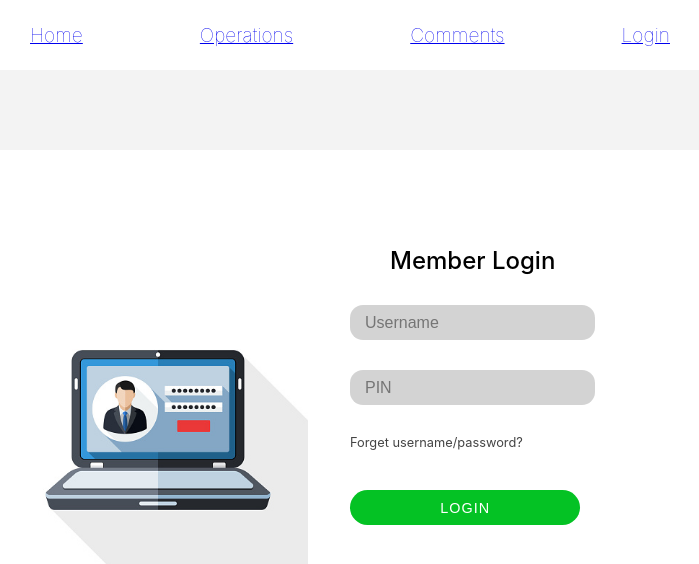
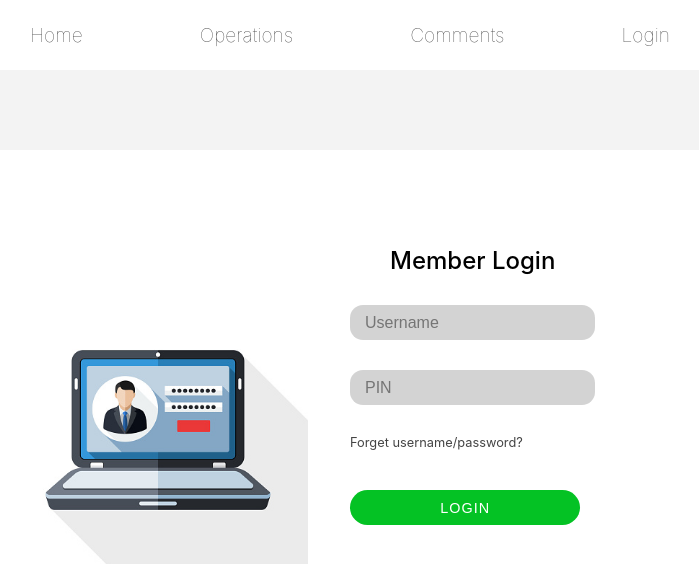
Before and after one commit to GabrielDelaPena/eindWerkDweb, a React (Create React App) app: page /login in a window 1280 px wide. Shown: the top 564 px of the page, without its empty margins (290-989 px from the left). Built offline with nearby package versions, Linux system fonts and the light colour scheme; no server answers; the database is empty.

Commit message:
admin functies in progres

```diff
--- a/src/App.js
+++ b/src/App.js
@@ -1,5 +1,6 @@
 import "./App.css";
-import { Routes, Route } from "react-router-dom";
+import { Routes, Route, Navigate } from "react-router-dom";
+import { React, useContext } from "react";
 
 import Nav from "./components/nav/Nav";
 import Bank from "./pages/bank/Bank";
@@ -8,8 +9,11 @@ import Login from "./components/login/Login";
 import Home from "./pages/website/home/Home";
 import Operations from "./pages/website/operations/Operations";
 import Comments from "./pages/website/comments/Comments";
+import AccountContext from "./contexts/accounts_contexts";
 
 function App() {
+  const accountCtx = useContext(AccountContext);
+
   return (
     <div className="App">
       <Nav />
@@ -19,7 +23,12 @@ function App() {
         <Route path="/comments" element={<Comments />} />
         <Route path="/login" element={<Login />} />
         <Route path="/account" element={<Bank />} />
-        <Route path="/admin" element={<Admin />} />
+        <Route
+          path="/admin"
+          element={
+            accountCtx.adminLoggedin ? <Admin /> : <Navigate to="/login" />
+          }
+        />
       </Routes>
     </div>
   );
--- a/src/components/currentBalance/CurrentBalance.js
+++ b/src/components/currentBalance/CurrentBalance.js
@@ -5,6 +5,9 @@ import AccountContext from "../../contexts/accounts_contexts";
 
 function CurrentBalance() {
   const accountCtx = useContext(AccountContext);
+  let today = new Date();
+  let date =
+    today.getDate() + "/" + (today.getMonth() + 1) + "/" + today.getFullYear();
 
   /** Sum of total balance using reduce. */
   const curBalance = accountCtx.currentAccount.movements.reduce(
@@ -16,7 +19,7 @@ function CurrentBalance() {
     <div className={style.currBalContainer}>
       <div className={style.currBalTitle}>
         <p className={style.title}>Current Balance</p>
-        <p className={style.date}>As of 31/03/2022</p>
+        <p className={style.date}>As of {date}</p>
       </div>
       <p className={style.balance}>{curBalance} EUR</p>
     </div>
--- a/src/components/login/Login.js
+++ b/src/components/login/Login.js
@@ -22,11 +22,19 @@ function Login() {
       (acc) => acc.username === enteredUsername && acc.pin === enteredPin
     );
 
+    if (enteredUsername === "admin" && enteredPin === "8246") {
+      accountCtx.setIsLoggedin(true);
+      accountCtx.setAdminLoggedin(true);
+      navigate("/admin");
+      return alert("Admin logged in.");
+    }
+
     if (!findAccount) {
       return alert("Account does not exist.");
     }
 
     accountCtx.setCurrentUser(findAccount.username);
+    accountCtx.setIsLoggedin(true);
     accountCtx.setUpdate(!accountCtx.update);
     navigate("/account");
   };
--- a/src/components/movements/MovementsList.js
+++ b/src/components/movements/MovementsList.js
@@ -9,23 +9,10 @@ import AccountContext from "../../contexts/accounts_contexts";
 
 function MovementsList() {
   const accountCtx = useContext(AccountContext);
-  const currentUser = accountCtx.currentAccount;
-
-  // useEffect(() => {
-  //   const setLocalStorage = () => {
-  //     localStorage.setItem("user", JSON.stringify(currentUser));
-  //   };
-  //   setLocalStorage();
-  //   // accountCtx.setLocalAccount(JSON.parse(localStorage.getItem("user")));
-  //   // // console.log(accountCtx.localAccount);
-  //   // console.log("locaStorage");
-  // }, [currentUser]);
-
-  // console.log(accountCtx.localAccount);
 
   return (
     <div className={style.movsContainer}>
-      {currentUser.movements.map((mov, i) => {
+      {accountCtx.currentAccount.movements.map((mov, i) => {
         return <MovementItem key={i} mov={mov} />;
       })}
     </div>
--- a/src/components/nav/Nav.js
+++ b/src/components/nav/Nav.js
@@ -8,21 +8,39 @@ function Nav() {
   const accountCtx = useContext(AccountContext);
   const navigate = useNavigate();
 
-  // const logoutHandler = (e) => {
-  //   e.preventDefault();
-
-  //   accountCtx.setCurrentUser({});
-  //   accountCtx.setIsLoggedin(false);
-  //   navigate("login");
-  // };
+  const logoutHandler = (e) => {
+    e.preventDefault();
+    accountCtx.setCurrentUser("");
+    accountCtx.setIsLoggedin(false);
+    accountCtx.setAdminLoggedin(false);
+    console.log("logout");
+    navigate("/");
+  };
 
   return (
     <nav className={style.nav}>
       <ul className={style.listsContainer}>
-        <Link to="/">Home</Link>
-        <Link to="/operations">Operations</Link>
-        <Link to="/comments">Comments</Link>
-        <Link to="/login">Login</Link>
+        {!accountCtx.isLoggedIn && (
+          <>
+            <Link className={style.links} to="/">
+              Home
+            </Link>
+            <Link className={style.links} to="/operations">
+              Operations
+            </Link>
+            <Link className={style.links} to="/comments">
+              Comments
+            </Link>
+            <Link className={style.links} to="/login">
+              Login
+            </Link>
+          </>
+        )}
+        {accountCtx.isLoggedIn && (
+          <Link className={style.links} to="/login" onClick={logoutHandler}>
+            Logout
+          </Link>
+        )}
       </ul>
     </nav>
   );
--- a/src/components/nav/nav.module.css
+++ b/src/components/nav/nav.module.css
@@ -5,18 +5,22 @@
 
 .listsContainer {
   display: flex;
-    list-style: none;
   flex-direction: row;
   justify-content: space-between;
   align-items: center;
   margin: 0 auto 0 auto;
   width: 50%;
   height: 70px;
-    font-size: 1.2rem;
-    font-weight: lighter;
-    color: #444444;
 }
 
 .listItem {
   cursor: pointer;
 }
+
+.links {
+  display: flex;
+  text-decoration: none;
+  color: #444444;
+  font-size: 1.2rem;
+  font-weight: lighter;
+}
--- a/src/components/operations/operationsComponents/OperationInfo.js
+++ b/src/components/operations/operationsComponents/OperationInfo.js
@@ -5,24 +5,19 @@ import AccountContext from "../../../contexts/accounts_contexts";
 
 function OperationInfo() {
   const accountCtx = useContext(AccountContext);
-  const currentUser = accountCtx.currentAccount;
 
-  // useEffect(() => {
-  //   console.log(currentUser);
-  //   console.log("changes account");
-  // }, [accountCtx.update]);
   return (
     <div className={style.container}>
       <div className={style.infoContainer}>
         <p className={style.labels}>
-          Name: <span className={style.userInfo}>{currentUser.name}</span>
+          Name: <span className={style.userInfo}>{accountCtx.currentAccount.name}</span>
         </p>
         <p className={style.labels}>
           BirthDate:
-          <span className={style.userInfo}>{currentUser.birthyear}</span>
+          <span className={style.userInfo}>{accountCtx.currentAccount.birthyear}</span>
         </p>
         <p className={style.labels}>
-          Adres: <span className={style.userInfo}>{currentUser.adres}</span>
+          Adres: <span className={style.userInfo}>{accountCtx.currentAccount.adres}</span>
         </p>
       </div>
     </div>
--- a/src/contexts/accounts_contexts.js
+++ b/src/contexts/accounts_contexts.js
@@ -9,14 +9,14 @@ export const AccountContextProvider = (props) => {
   const [accounts, setAccounts] = useState([]);
   const [loading, setLoading] = useState(false);
   const [update, setUpdate] = useState(true);
-
-  /** Localstorage */
-  let [isLoggedIn, setIsLoggedin] = useState(false);
-  const [localAccount, setLocalAccount] = useState({});
+  const [adminLoggedin, setAdminLoggedin] = useState(false);
 
   /** Current account */
   const [currentUser, setCurrentUser] = useState("");
-  const currentAccount = accounts.find((acc) => acc.username === currentUser);
+  const currentAccount = accounts.find((acc) => acc.username === currentUser)
+    ? accounts.find((acc) => acc.username === currentUser)
+    : {};
+  const [isLoggedIn, setIsLoggedin] = useState(false);
 
   /** My firebase collection(accounts) */
   const userCollectionRef = collection(db, "accounts");
@@ -31,6 +31,9 @@ export const AccountContextProvider = (props) => {
     console.log("changes");
   }, [update]);
 
+  console.log(currentAccount);
+  console.log(isLoggedIn);
+
   const value = {
     accounts: accounts,
     currentAccount: currentAccount,
@@ -41,11 +44,11 @@ export const AccountContextProvider = (props) => {
     isLoggedIn: isLoggedIn,
     setIsLoggedin: setIsLoggedin,
 
-    localAccount: localAccount,
-    setLocalAccount: setLocalAccount,
-
     update: update,
     setUpdate: setUpdate,
+
+    adminLoggedin: adminLoggedin,
+    setAdminLoggedin: setAdminLoggedin,
   };
 
   if (loading) {
--- a/src/pages/admin/ActiveItem.js
+++ b/src/pages/admin/ActiveItem.js
@@ -1,11 +1,28 @@
-import { React } from "react";
+import { React, useContext } from "react";
 import style from "./activeItem.module.css";
+import { doc, deleteDoc } from "firebase/firestore";
+
+import { db } from "../../firebase/firebase";
+import AccountContext from "../../contexts/accounts_contexts";
 
 function ActiveItem(props) {
+  const accountCtx = useContext(AccountContext);
+  const deleteHandler = async (id) => {
+    const userDoc = doc(db, "accounts", id);
+    await deleteDoc(userDoc);
+
+    accountCtx.setUpdate(!accountCtx.update);
+  };
+
   return (
     <div className={style.activeContainer}>
-      <p className={style.accName}>Gabriel Dela Peña</p>
-      <button className={style.btnRemove}>remove</button>
+      <p className={style.accName}>{props.name}</p>
+      <button
+        className={style.btnRemove}
+        onClick={() => deleteHandler(props.id)}
+      >
+        remove
+      </button>
     </div>
   );
 }
--- a/src/pages/admin/Admin.js
+++ b/src/pages/admin/Admin.js
@@ -1,6 +1,7 @@
 import { React, useContext } from "react";
+import style from "./admin.module.css";
+
 import ActiveItem from "./ActiveItem";
-import style from "./admin.module.css";
 import AccountContext from "../../contexts/accounts_contexts";
 
 function Admin() {
@@ -8,10 +9,9 @@ function Admin() {
 
   return (
     <div className={style.container}>
-      <ActiveItem />
-      <ActiveItem />
-      <ActiveItem />
-      <ActiveItem />
+      {accountCtx.accounts.map((acc) => {
+        return <ActiveItem key={acc.id} name={acc.name} id={acc.id} />;
+      })}
     </div>
   );
 }
```
Lines whose indentation alone changed are shown as unchanged.
